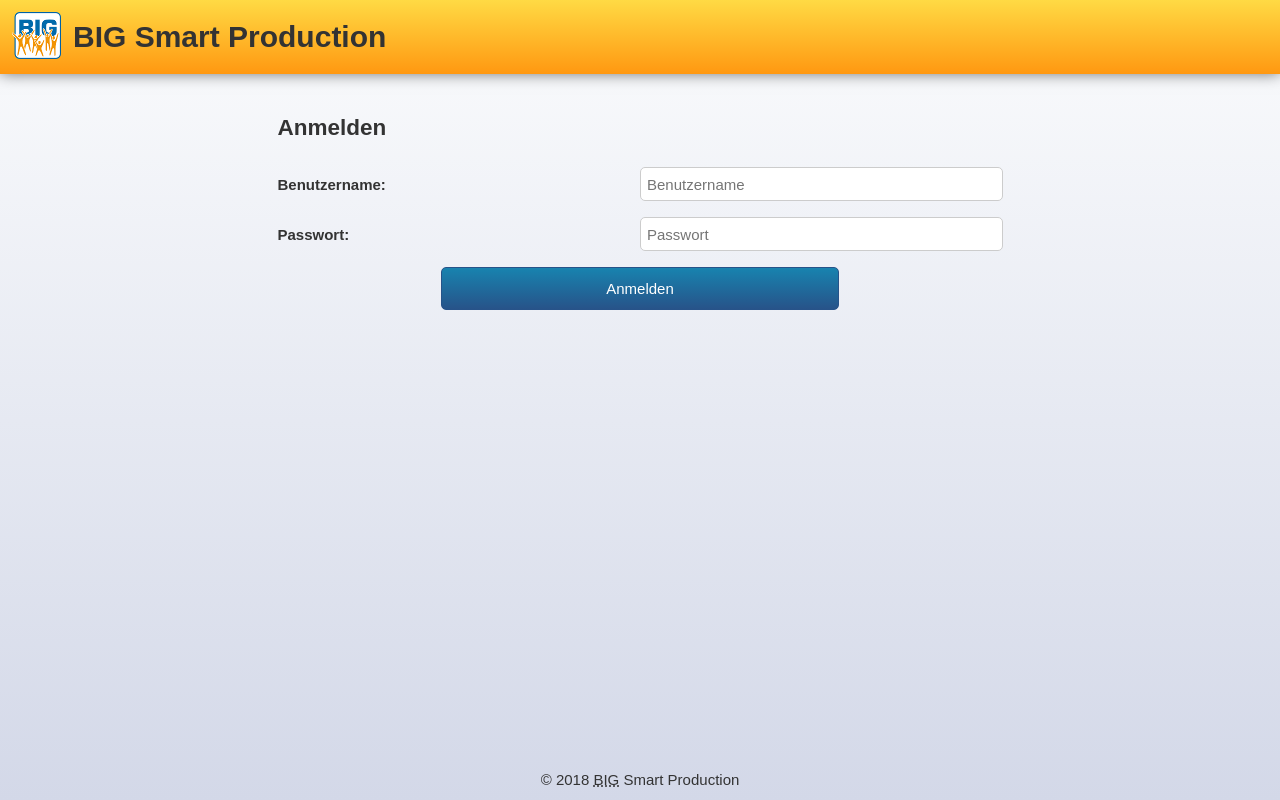
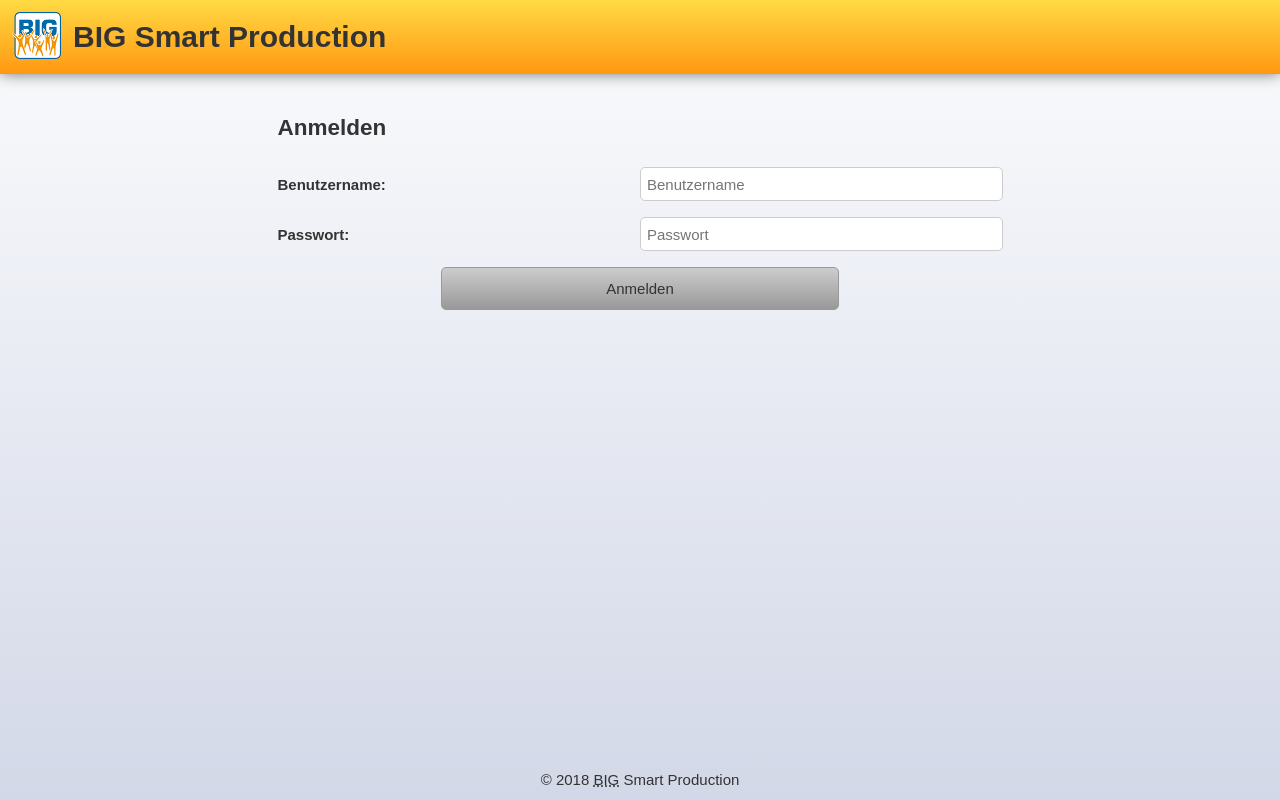
Before and after one commit to DoganKaraarslan/PRODUCTION-CHAIN, an Angular app in the folder übung3/client/: page /login in a window 1280 px wide. Built offline with nearby package versions, Linux system fonts and the light colour scheme; what @swimlane/ngx-charts would draw is missing.

Commit message:
login client validate

```diff
--- a/übung3/client/src/app/components/login/login.component.html
+++ b/übung3/client/src/app/components/login/login.component.html
@@ -5,17 +5,17 @@
             <div class="form-row">
                 <label class="form-label" for="username-input">Benutzername</label>
                 <input type="text" name="username" id="username-input" required class="form-input"
-                       autocomplete="username" placeholder="Benutzername">
+                       autocomplete="username" placeholder="Benutzername" ngModel>
                 <span id="username-error" class="error-text" *ngIf="display">test</span>
             </div>
             <div class="form-row">
                 <label class="form-label" for="password-input">Passwort</label>
                 <input type="password" name="password" id="password-input" required class="form-input"
-                       minlength="4" maxlength="12" autocomplete="current-password" placeholder="Passwort">
+                       minlength="4" maxlength="12" autocomplete="current-password" placeholder="Passwort" ngModel>
                 <span id="password-error" class="error-text" *ngIf="display">test</span>
             </div>
             <div class="form-row form-row-center">
-                <button class="button button-submit">Anmelden</button>
+                <button class="button button-submit" [disabled]="!(validate(loginForm))">Anmelden</button>
             </div>
         </form>
     </main>
--- a/übung3/client/src/app/components/login/login.component.ts
+++ b/übung3/client/src/app/components/login/login.component.ts
@@ -34,4 +34,9 @@ export class LoginComponent {
       });
 
     }
+
+    validate(form: NgForm) : boolean {
+        //form.value["password"] == undefined bevor seite komplett geladen ist?
+        return form.value["password"] != undefined && form.valid;
+    }
 }
```
